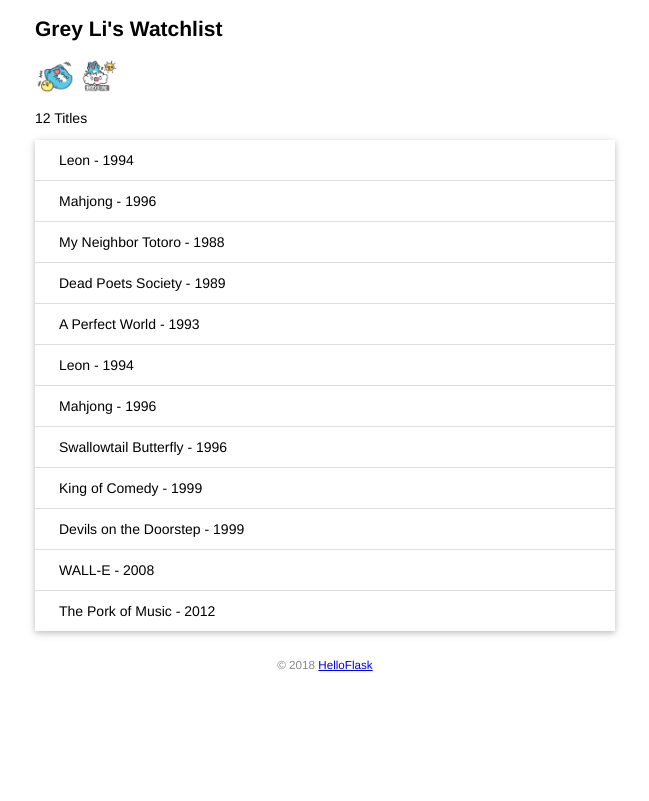
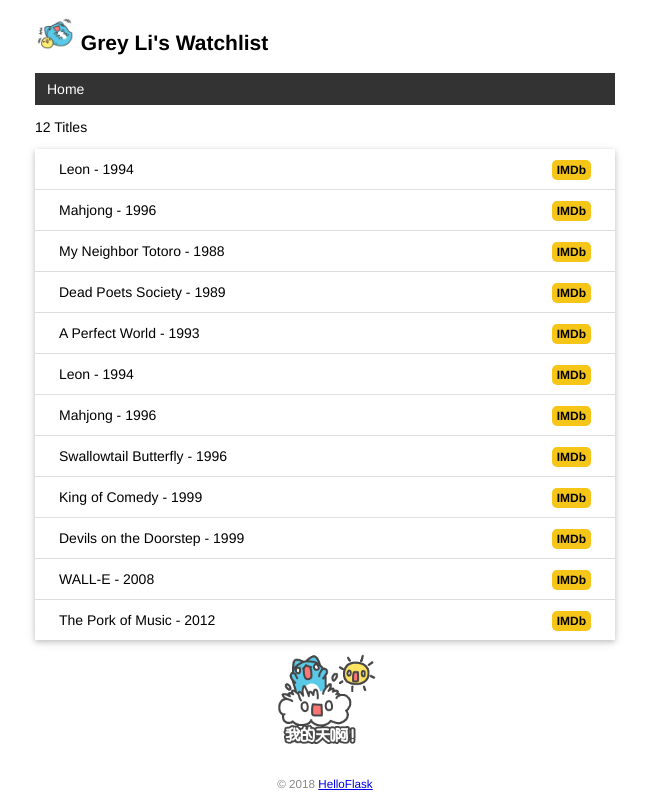
Before and after one commit to liangqianxing/Flask, a Flask app: page / in a window 1280 px wide. Shown: the whole page, without its empty margins (315-964 px from the left). Before the commit the page ends 671 px from the top, so only its background shows below. Run offline with Flask 3, Linux system fonts and the light colour scheme.

Commit message:
Add base template and error template

```diff
--- a/flask-demo/app.py
+++ b/flask-demo/app.py
@@ -79,6 +79,21 @@ def user_page(name):
     return f'User: {escape(name)}'
 
 
+@app.context_processor
+def inject_user():  # 函数名可以随意修改
+    user = User.query.first()
+    return dict(user=user)  # 需要返回字典，等同于 return {'user': user}
+
+@app.errorhandler(404)
+def page_not_found(e):
+    return render_template('404.html'), 404
+
+
+@app.errorhandler(404)  # 传入要处理的错误代码
+def page_not_found(e):  # 接受异常对象作为参数
+    user = User.query.first()
+    return render_template('404.html', user=user), 404  # 返回模板和状态码
+
 
 @app.route('/test')
 def test_url_for():
--- a/flask-demo/static/style.css
+++ b/flask-demo/static/style.css
@@ -46,3 +46,41 @@ footer {
   margin: 0 auto;
   height: 100px;
 }
+
+.float-right {
+  float: right;
+}
+
+.imdb {
+  font-size: 12px;
+  font-weight: bold;
+  color: black;
+  text-decoration: none;
+  background: #F5C518;
+  border-radius: 5px;
+  padding: 3px 5px;
+}
+
+nav ul {
+  list-style-type: none;
+  margin: 0;
+  padding: 0;
+  overflow: hidden;
+  background-color: #333;
+}
+
+nav li {
+  float: left;
+}
+
+nav li a {
+  display: block;
+  color: white;
+  text-align: center;
+  padding: 8px 12px;
+  text-decoration: none;
+}
+
+nav li a:hover {
+  background-color: #111;
+}
--- /dev/null
+++ b/flask-demo/templates/base.html
@@ -0,0 +1,27 @@
+<!DOCTYPE html>
+<html lang="en">
+<head>
+    {% block head %}
+    <meta charset="utf-8">
+    <meta name="viewport" content="width=device-width, initial-scale=1.0">
+    <title>{{ user.name }}'s Watchlist</title>
+    <link rel="icon" href="{{ url_for('static', filename='favicon.ico') }}">
+    <link rel="stylesheet" href="{{ url_for('static', filename='style.css') }}" type="text/css">
+    {% endblock %}
+</head>
+<body>
+    <h2>
+        <img alt="Avatar" class="avatar" src="{{ url_for('static', filename='images/a.gif') }}">
+        {{ user.name }}'s Watchlist
+    </h2>
+    <nav>
+        <ul>
+            <li><a href="{{ url_for('index') }}">Home</a></li>
+        </ul>
+    </nav>
+    {% block content %}{% endblock %}
+    <footer>
+        <small>&copy; 2018 <a href="http://helloflask.com/book/3">HelloFlask</a></small>
+    </footer>
+</body>
+</html>
--- a/flask-demo/templates/index.html
+++ b/flask-demo/templates/index.html
@@ -1,40 +1,15 @@
-<!DOCTYPE html>
-<html lang="en">
-  <head>
-    <link
-      rel="stylesheet"
-      href="{{ url_for('static', filename='style.css') }}"
-      type="text/css"
-    />
-    <meta charset="utf-8" />
-    <link rel="icon" href="{{ url_for('static', filename='favicon.ico') }}" />
-    <title>{{ name }}'s Watchlist</title>
-  </head>
-  <body>
-    <h2>{{ name }}'s Watchlist</h2>
-    <img
-      alt="Avatar"
-      class="avatar"
-      src="{{ url_for('static', filename='images/a.gif') }}"
-    />
-    <img
-      alt="Walking Totoro"
-      class="avatar"
-      src="{{ url_for('static', filename='images/b.gif') }}"
-    />
-    {# 使用 length 过滤器获取 movies 变量的长度 #}
-    <p>{{ movies|length }} Titles</p>
-    <ul class="movie-list">
-      {% for movie in movies %} {# 迭代 movies 变量 #}
-      <li>{{ movie.title }} - {{ movie.year }}</li>
-      {# 等同于 movie['title'] #} {% endfor %} {# 使用 endfor 标签结束 for 语句
-      #}
-    </ul>
-    <footer>
-      <small
-        >&copy; 2018
-        <a href="http://helloflask.com/book/3">HelloFlask</a></small
-      >
-    </footer>
-  </body>
-</html>
+{% extends 'base.html' %}
+
+{% block content %}
+<p>{{ movies|length }} Titles</p>
+<ul class="movie-list">
+    {% for movie in movies %}
+    <li>{{ movie.title }} - {{ movie.year }}
+        <span class="float-right">
+            <a class="imdb" href="https://www.imdb.com/find?q={{ movie.title }}" target="_blank" title="Find this movie on IMDb">IMDb</a>
+        </span>
+    </li>
+    {% endfor %}
+</ul>
+<img alt="Walking Totoro" class="totoro" src="{{ url_for('static', filename='images/b.gif') }}" title="to~to~ro~">
+{% endblock %}
```
Also changed, not shown: flask-demo/templates/404.html (added, +12 -0 lines).
